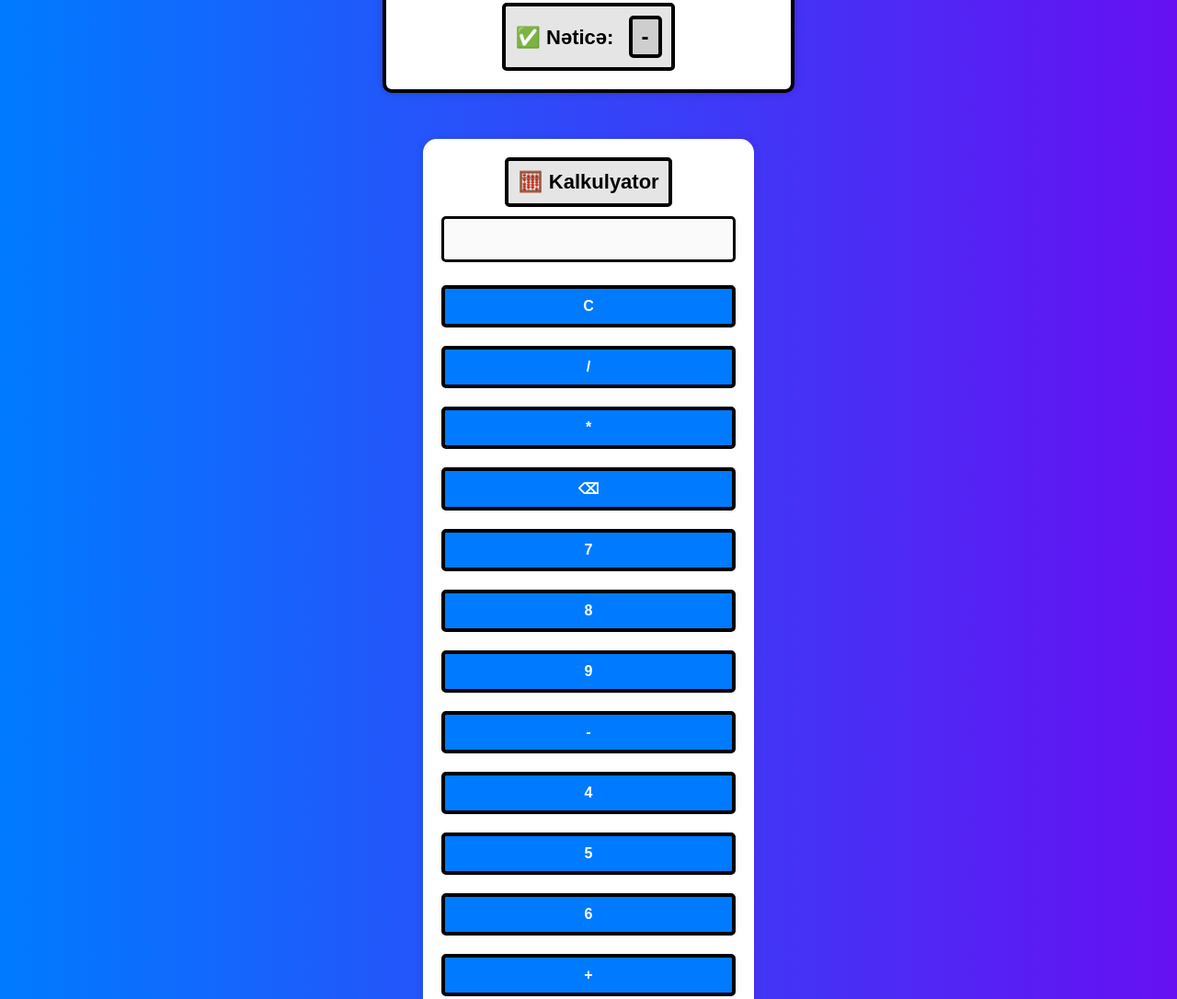
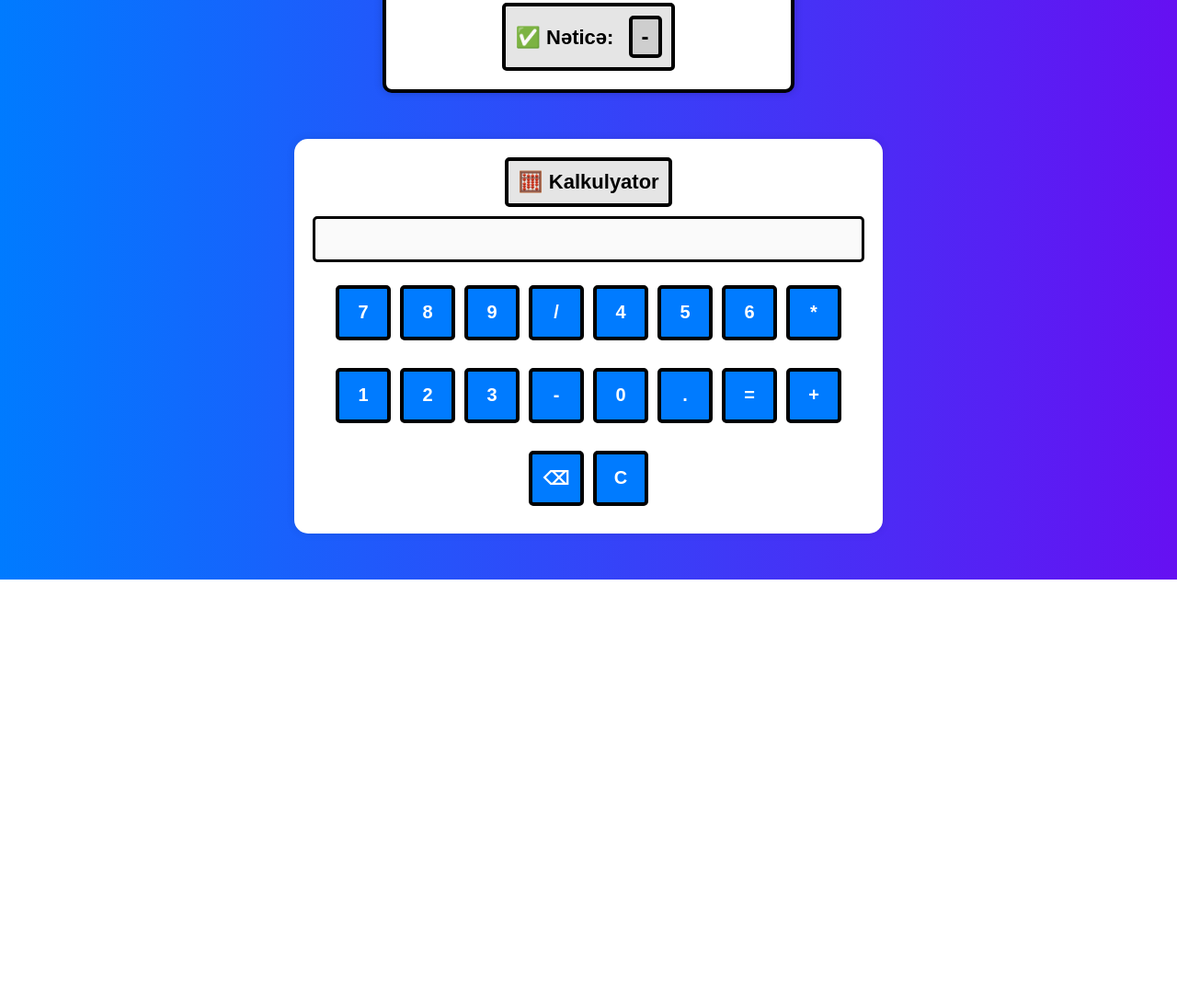
Before and after one commit to ramin711711/ramin711711.github.io, a plain HTML site: page index.html in a window 1280 px wide. Shown: the part 422-1508 px from the top of the page at 92% size. After the commit the page ends 1052 px from the top, so only its background shows below. Drawn offline with nearby package versions, Linux system fonts and the light colour scheme.

Commit message:
Update index.html

```diff
--- a/index.html
+++ b/index.html
@@ -35,8 +35,43 @@
   <title>Akademik Qiymət Hesablama</title>
   <link rel="stylesheet" href="style.css">
   <script src="https://cdnjs.cloudflare.com/ajax/libs/animejs/3.2.1/anime.min.js"></script>
+  <style>
+    /* Extra styles just for the calculator */
+    .horizontal-calculator {
+      max-width: 600px;
+      margin: 50px auto;
+      padding: 20px;
+      background: #fff;
+      border-radius: 15px;
+      box-shadow: 0 0 10px rgba(0, 0, 0, 0.1);
+      text-align: center;
+    }
+
+    .horizontal-calculator input {
+      width: 100%;
+      height: 50px;
+      font-size: 24px;
+      text-align: right;
+      margin-bottom: 15px;
+    }
+
+    .horizontal-buttons {
+      display: flex;
+      flex-wrap: wrap;
+      gap: 10px;
+      justify-content: center;
+    }
+
+    .horizontal-buttons button {
+      width: 60px;
+      height: 60px;
+      font-size: 20px;
+      cursor: pointer;
+    }
+  </style>
 </head>
 <body>
+  <!-- Your Original Calculator -->
   <div class="container">
     <h1 class="fade-in">📚 Akademik Qiymət Hesablama</h1>
 
@@ -53,50 +88,75 @@
 
   <script src="script.js"></script>
 
-    <!-- New Calculator Appended Below -->
-    <div style="max-width: 320px; margin: 50px auto; padding: 20px; background: #fff; border-radius: 15px; box-shadow: 0 0 10px rgba(0,0,0,0.1); text-align: center;">
+  <!-- Horizontal Calculator -->
+  <div class="horizontal-calculator">
     <h2>🧮 Kalkulyator</h2>
-        <input type="text" id="resultCalc" style="width: 100%; height: 50px; font-size: 24px; text-align: right; margin-bottom: 15px;" disabled>
-        <div>
-            <button onclick="clearCalc()">C</button>
-            <button onclick="appendCalc('/')">/</button>
-            <button onclick="appendCalc('*')">*</button>
-            <button onclick="deleteCalc()">⌫</button><br>
+    <input type="text" id="resultCalc" disabled>
+    <div class="horizontal-buttons">
       <button onclick="appendCalc('7')">7</button>
       <button onclick="appendCalc('8')">8</button>
       <button onclick="appendCalc('9')">9</button>
-            <button onclick="appendCalc('-')">-</button><br>
+      <button onclick="appendCalc('/')">/</button>
+
       <button onclick="appendCalc('4')">4</button>
       <button onclick="appendCalc('5')">5</button>
       <button onclick="appendCalc('6')">6</button>
-            <button onclick="appendCalc('+')">+</button><br>
+      <button onclick="appendCalc('*')">*</button>
+
       <button onclick="appendCalc('1')">1</button>
       <button onclick="appendCalc('2')">2</button>
       <button onclick="appendCalc('3')">3</button>
-            <button onclick="calculateCalc()">=</button><br>
+      <button onclick="appendCalc('-')">-</button>
+
       <button onclick="appendCalc('0')">0</button>
       <button onclick="appendCalc('.')">.</button>
+      <button onclick="calculateCalc()">=</button>
+      <button onclick="appendCalc('+')">+</button>
+
+      <button onclick="deleteCalc()">⌫</button>
+      <button onclick="clearCalc()">C</button>
     </div>
   </div>
 
   <script>
+    // Basic Calculator Functions
     function appendCalc(val) {
       document.getElementById('resultCalc').value += val;
     }
+
     function clearCalc() {
       document.getElementById('resultCalc').value = '';
     }
+
     function deleteCalc() {
       let current = document.getElementById('resultCalc').value;
       document.getElementById('resultCalc').value = current.slice(0, -1);
     }
+
     function calculateCalc() {
       try {
-                document.getElementById('resultCalc').value = eval(document.getElementById('resultCalc').value);
+        let result = eval(document.getElementById('resultCalc').value);
+        document.getElementById('resultCalc').value = result;
       } catch {
         document.getElementById('resultCalc').value = 'Error';
       }
     }
+
+    // Keyboard Support
+    document.addEventListener('keydown', function (event) {
+      const key = event.key;
+      const allowed = '0123456789+-*/.';
+
+      if (allowed.includes(key)) {
+        appendCalc(key);
+      } else if (key === 'Enter') {
+        calculateCalc();
+      } else if (key === 'Backspace') {
+        deleteCalc();
+      } else if (key === 'Escape') {
+        clearCalc();
+      }
+    });
   </script>
 </body>
 </html>
```
Lines whose indentation alone changed are shown as unchanged.
